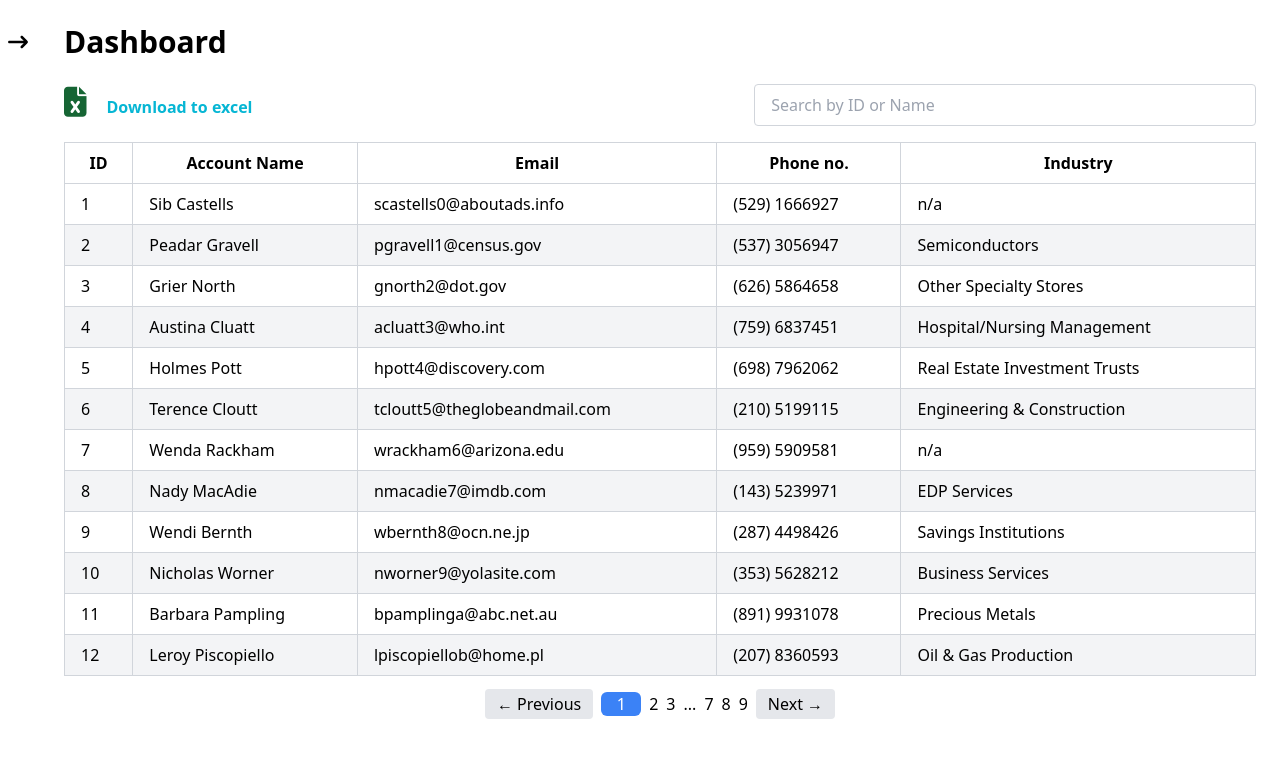
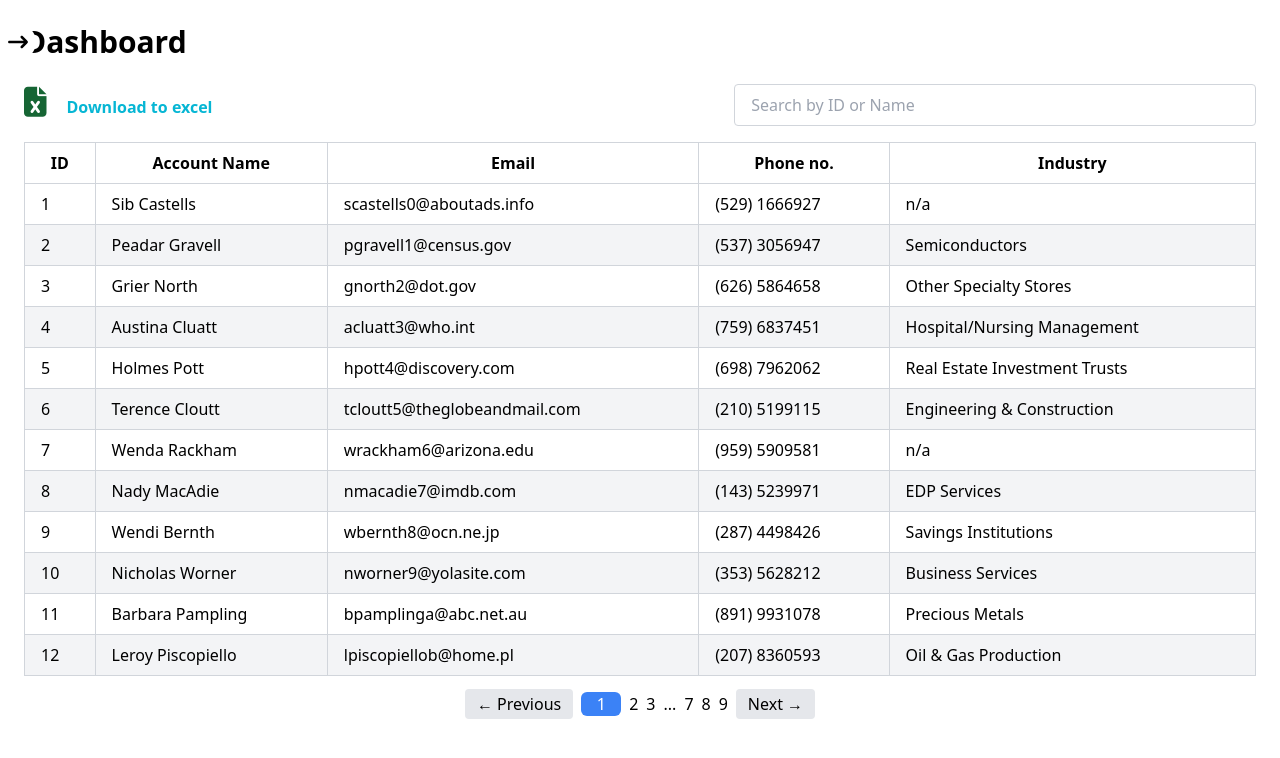
Before and after one commit to pranay03bhoir/React-dashboard, a React (Vite) app: page / in a window 1280 px wide. Shown: the top 758 px of the page. Built offline with nearby package versions, Linux system fonts and the light colour scheme.

Commit message:
Updated Sidebar 5

```diff
--- a/src/Components/Dashboard.jsx
+++ b/src/Components/Dashboard.jsx
@@ -43,7 +43,7 @@ const Dashboard = () => {
   const pageCount = Math.ceil(filteredData.length / ITEMS_PER_PAGE);
 
   return (
-    <div className="ml-10 p-6 w-auto">
+    <div className="p-6 w-auto">
       <h1 className="text-3xl font-bold mb-6">Dashboard</h1>
       <div className="grid justify-start float-start">
         <TableDataDownload filteredData={filteredData} />
```
